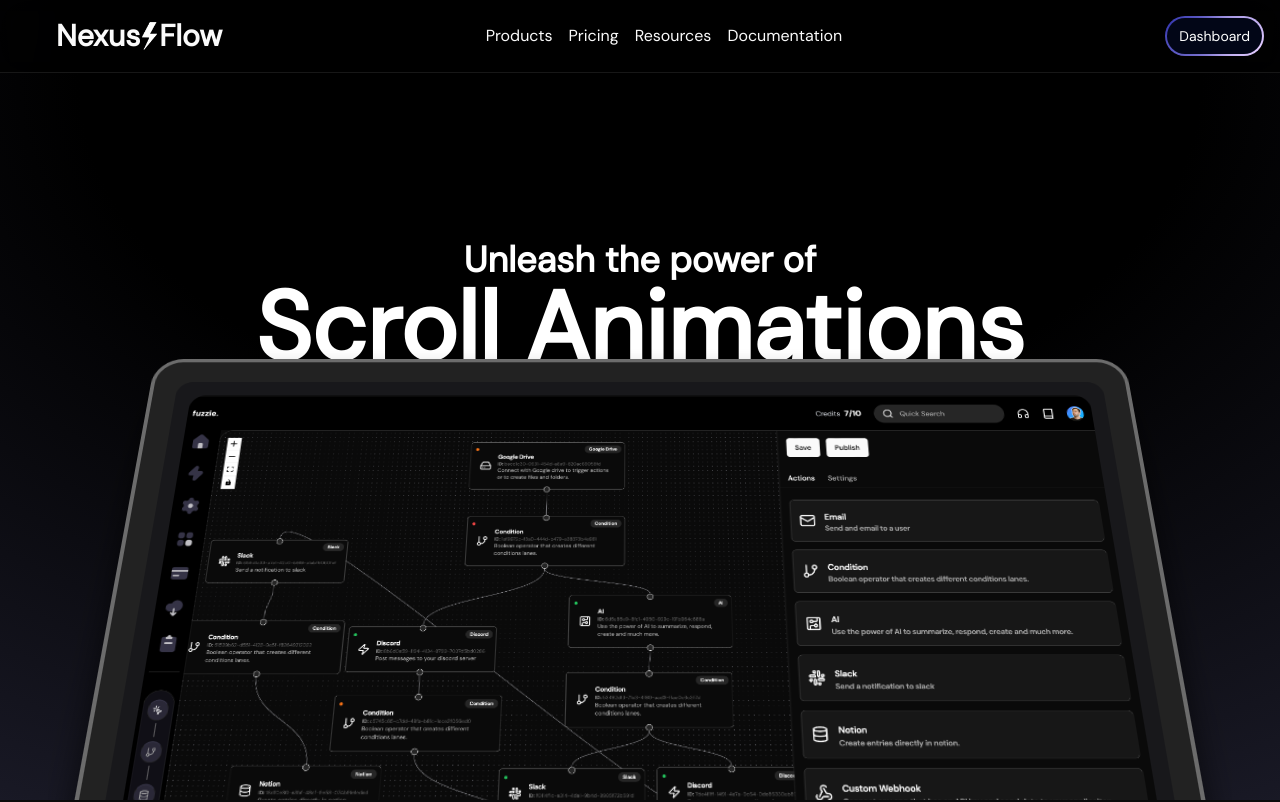
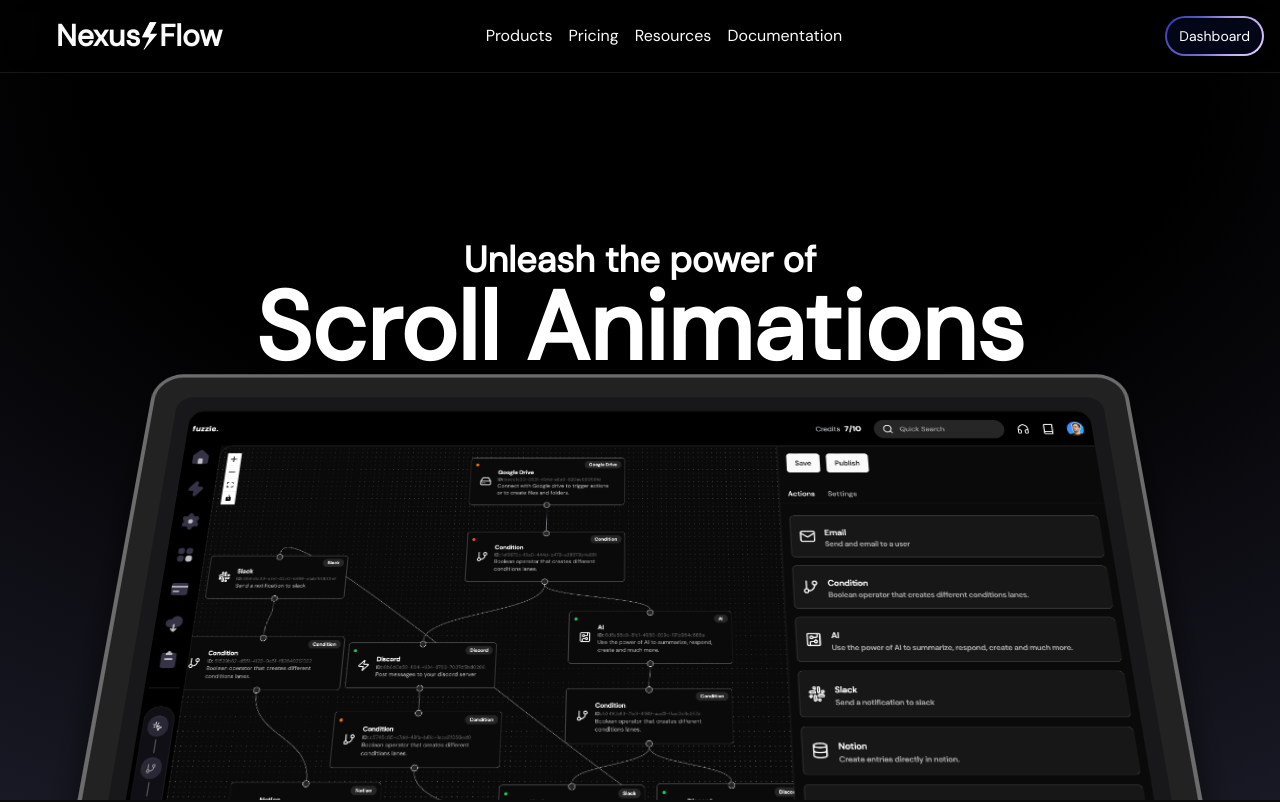
Before and after one commit to artistatbl/NexusFlow, a Next.js app: page / in a window 1280 px wide. Shown: the top 802 px of the page. Built offline with nearby package versions, Linux system fonts and the light colour scheme.

Commit message:
upt - landing page styling

```diff
--- a/src/components/global/container-scroll-animation.tsx
+++ b/src/components/global/container-scroll-animation.tsx
@@ -36,7 +36,7 @@ export const ContainerScroll = ({
 
   return (
     <div
-      className="h-[60rem] md:h-[80rem] flex items-center justify-center relative p-2 md:p-20"
+      className="h-[50rem] md:h-[80rem] flex items-center justify-center relative p-2 md:p-20"
       ref={containerRef}
     >
       <div
@@ -85,7 +85,7 @@ export const Card = ({
         boxShadow:
           "0 0 #0000004d, 0 9px 20px #0000004a, 0 37px 37px #00000042, 0 84px 50px #00000026, 0 149px 60px #0000000a, 0 233px 65px #00000003",
       }}
-      className="max-w-5xl -mt-12 mx-auto h-[30rem] md:h-[40rem] w-full border-4 border-[#6C6C6C] p-2 md:p-6 bg-[#222222] rounded-[30px] shadow-2xl"
+      className="max-w-5xl -mt-8 mx-auto h-[30rem] md:h-[40rem] w-full border-4 border-[#6C6C6C] p-2 md:p-6 bg-[#222222] rounded-[30px] shadow-2xl"
     >
       <div className=" h-full w-full  overflow-hidden rounded-2xl bg-gray-100 dark:bg-zinc-900 md:rounded-2xl md:p-4 ">
         {children}
```
